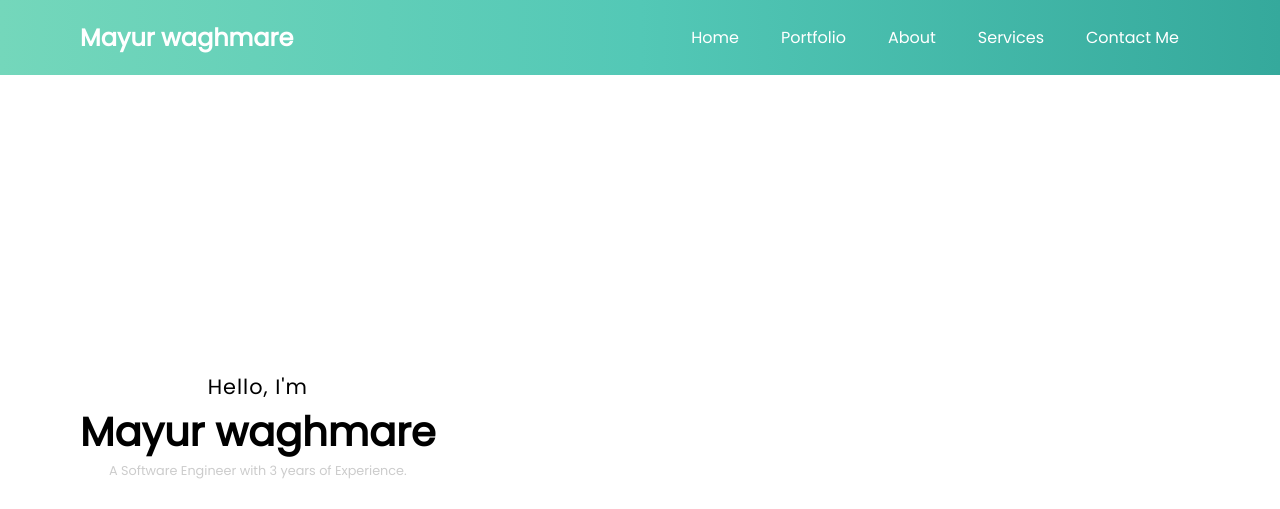
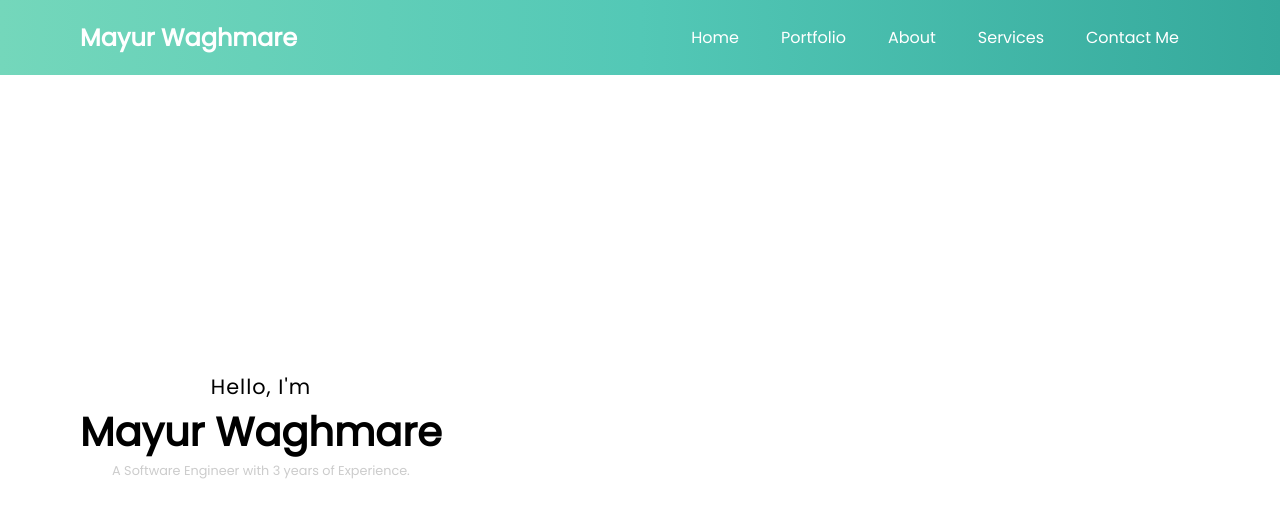
Before and after one commit to mayurwaghmare358/mayurwaghmare358.github.io, a plain HTML site: page index.html in a window 1280 px wide. Shown: the top 509 px of the page. Drawn offline with Linux system fonts and the light colour scheme.

Commit message:
Update index.html

```diff
--- a/index.html
+++ b/index.html
@@ -21,7 +21,7 @@
 	<header class="header">
 		<nav class="navbar">
 			<div class="logo">
-				<h2 class="logo-heading">Mayur waghmare</h2>
+				<h2 class="logo-heading">Mayur Waghmare</h2>
 			</div>
 			<div class="hamburger" id="hamburger">
 				<i class="fas fa-bars hamburger-icon"></i>
@@ -64,7 +64,7 @@
 		<div class="intro">
 			<div class="headings">
 				<h3 class="greet-heading">Hello, I'm</h3>
-				<h1 class="my-heading">Mayur waghmare</h1>
+				<h1 class="my-heading">Mayur Waghmare</h1>
 				<h4 class="sub-heading">
 					A Software Engineer with 3 years of Experience.
 				</h4>
```
